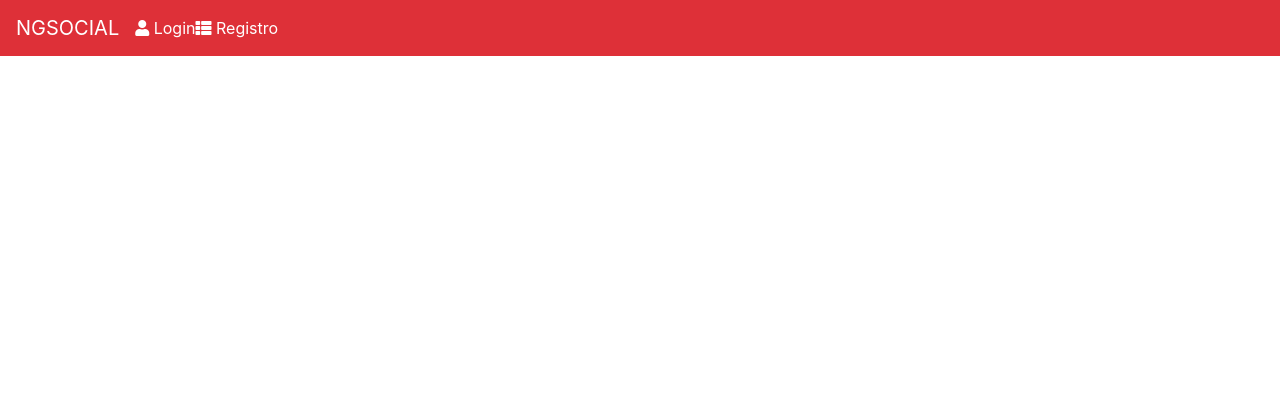
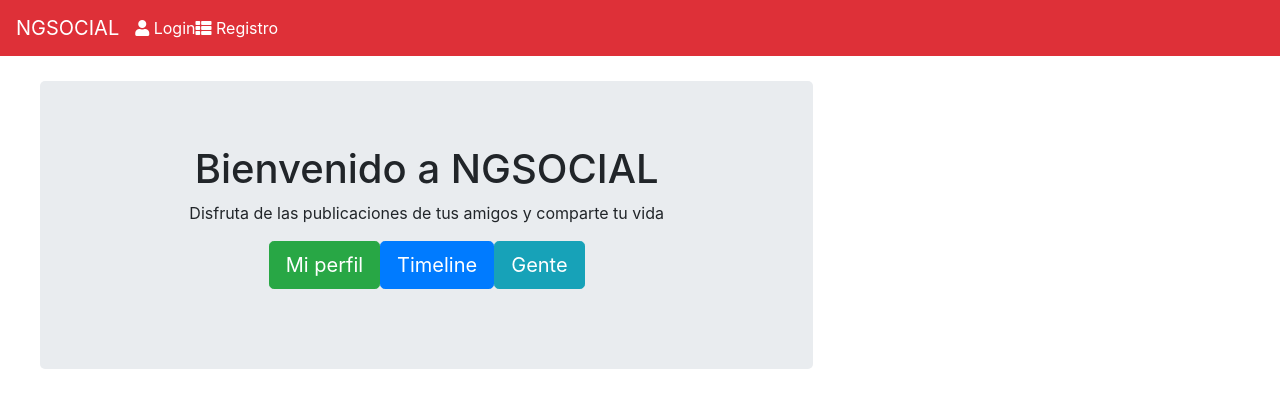
Before and after one commit to eulalionava/Red-social, an Angular app: page /home in a window 1280 px wide. Before the commit this address led to /. Shown: the top 408 px of the page. Built offline with nearby package versions, Linux system fonts and the light colour scheme.

Commit message:
creacion de la pantalla de home

```diff
--- a/angular.json
+++ b/angular.json
@@ -82,6 +82,7 @@
               "src/styles.css"
             ],
             "scripts": [
+
             ],
             "assets": [
               "src/favicon.ico",
--- a/src/app/app.component.html
+++ b/src/app/app.component.html
@@ -5,7 +5,7 @@
           <div class="collapse navbar-collapse" id="navbarTogglerDemo03">
             <ul class="navbar-nav mr-auto mt-2 mt-lg-0" *ngIf="identity">
               <li class="nav-item active">
-                <a class="nav-link" href="#">
+                <a class="nav-link" [routerLink]="['/home']" [routerLinkActive]="['active']">
                   <span class="fas fa-home"></span>
                   Inicio
                 </a>
@@ -24,7 +24,7 @@
               </li>
             </ul>
             <form class="form-inline my-lg-0">
-                <ul class="navbar-nav mr-auto mt-2 mt-lg-0" *ngIf="!identity">
+                <ul class="nav navbar navbar-nav navbar-right" *ngIf="!identity">
                   <li>
                     <a [routerLink]="['/login']" [routerLinkActive]="['active']">
                       <span class="fas fa-user"></span>
@@ -39,6 +39,51 @@
                   </li>
                   </ul>
             </form>
+            <ul class="nav navbar-nav navbar-right" *ngIf="identity">
+              <li class="avatar">
+                <!-- Cargar imagen de usuario-->
+              </li>
+              <li>
+                <!-- <a href="#" class="dropdown-toggle" type="button" data-toggle="menu">
+                  {{identity.name}} <span class="caret"></span>
+                </a>
+
+                <ul class="dropdown-menu" id="menu" *ngIf="identity">
+                  <li>
+                    <a href="#">
+                      <span class="fas fa-th-list"></span>
+                      Mi perfil
+                    </a>
+                  </li>
+                  <li>
+                    <a href="#">
+                      <span class="fas fa-th-list"></span>
+                      Mi datos
+                    </a>
+                  </li>
+                  <li>
+                    <a href="#">
+                      <span class="fas fa-th-list"></span>
+                      Cerrar sesion
+                    </a>
+                  </li>
+                </ul> -->
+
+              </li>
+              <li class="dropdown">
+                <a href="#" class="dropdown-toggle" data-toggle="dropdown" data-hover="dropdown">
+                    Cuenta <b class="caret"></b>
+                </a>
+                <ul class="dropdown-menu">
+                    <li><a href="#">Mi Cuenta</a></li>
+                    <li class="divider"></li>
+                    <li><a href="#">Cambiar Email</a></li>
+                    <li><a href="#">Cambiar Password</a></li>
+                    <li class="divider"></li>
+                    <li><a href="#">Logout</a></li>
+                </ul>
+            </li>
+            </ul>
           </div>
     </nav>
 </div>
--- a/src/app/app.module.ts
+++ b/src/app/app.module.ts
@@ -8,12 +8,14 @@ import { HttpClientModule } from '@angular/common/http';
 import { AppComponent } from './app.component';
 import { LoginComponent } from './componets/login/login.component';
 import { RegisterComponent } from './componets/register/register.component';
+import { HomeComponent } from './componets/home/home.component';
 
 @NgModule({
   declarations: [
     AppComponent,
     LoginComponent,
-    RegisterComponent
+    RegisterComponent,
+    HomeComponent
   ],
   imports: [
     BrowserModule,
--- a/src/app/app.routing.ts
+++ b/src/app/app.routing.ts
@@ -4,9 +4,11 @@ import { Routes,RouterModule } from '@angular/router';
 //componentes
 import { LoginComponent } from './componets/login/login.component';
 import { RegisterComponent } from './componets/register/register.component';
+import { HomeComponent } from './componets/home/home.component';
 
 const appRoutes:Routes = [
-  {path:'',component:LoginComponent},
+  {path:'',component:HomeComponent},
+  {path:'home',component:HomeComponent},
   {path:'login',component:LoginComponent},
   {path:'registro',component:RegisterComponent}
 ]
--- /dev/null
+++ b/src/app/componets/home/home.component.html
@@ -0,0 +1,11 @@
+<div class="col-lg-8 col-lg-offset-2">
+  <div class="jumbotron">
+      <h1>{{title}}</h1>
+      <p>Disfruta de las publicaciones de tus amigos y comparte tu vida</p>
+      <p>
+        <a href="#" class="btn btn-success btn-lg" role="button">Mi perfil</a>
+        <a href="#" class="btn btn-primary btn-lg" role="button">Timeline</a>
+        <a href="#" class="btn btn-info btn-lg" role="button">Gente</a>
+      </p>
+  </div>
+</div>
--- /dev/null
+++ b/src/app/componets/home/home.component.ts
@@ -0,0 +1,16 @@
+import { Component, OnInit } from '@angular/core';
+
+@Component({
+  selector: 'app-home',
+  templateUrl: './home.component.html'
+})
+export class HomeComponent implements OnInit {
+  public title:string;
+  constructor() {
+    this.title = 'Bienvenido a NGSOCIAL';
+  }
+
+  ngOnInit() {
+  }
+
+}
--- a/src/styles.css
+++ b/src/styles.css
@@ -25,3 +25,8 @@
 .menu-horizontal ul li{
   margin-right: 10px !important;
 }
+.jumbotron{
+  margin: 25px;
+  border-radius: 5px;
+  text-align: center;
+}
```
